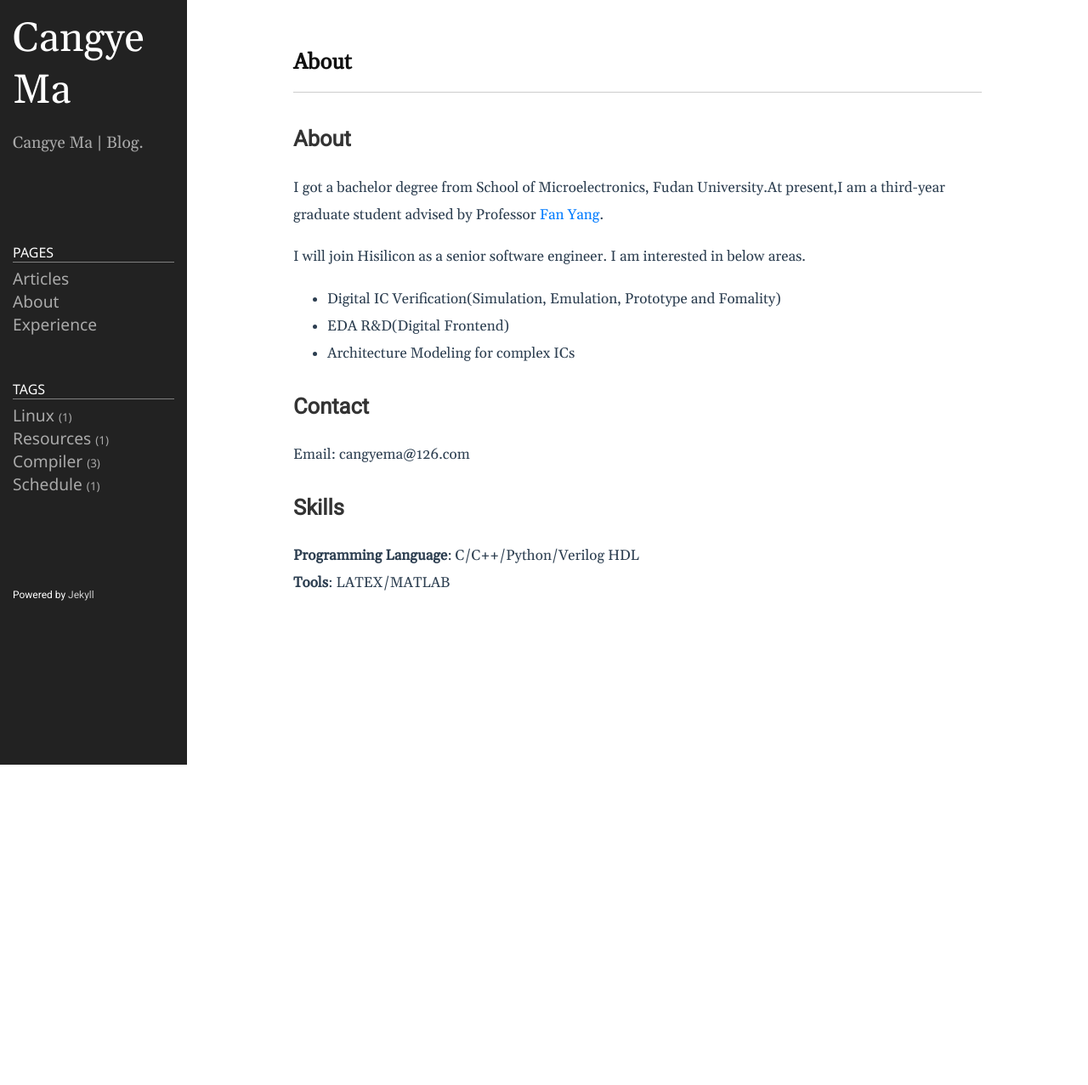
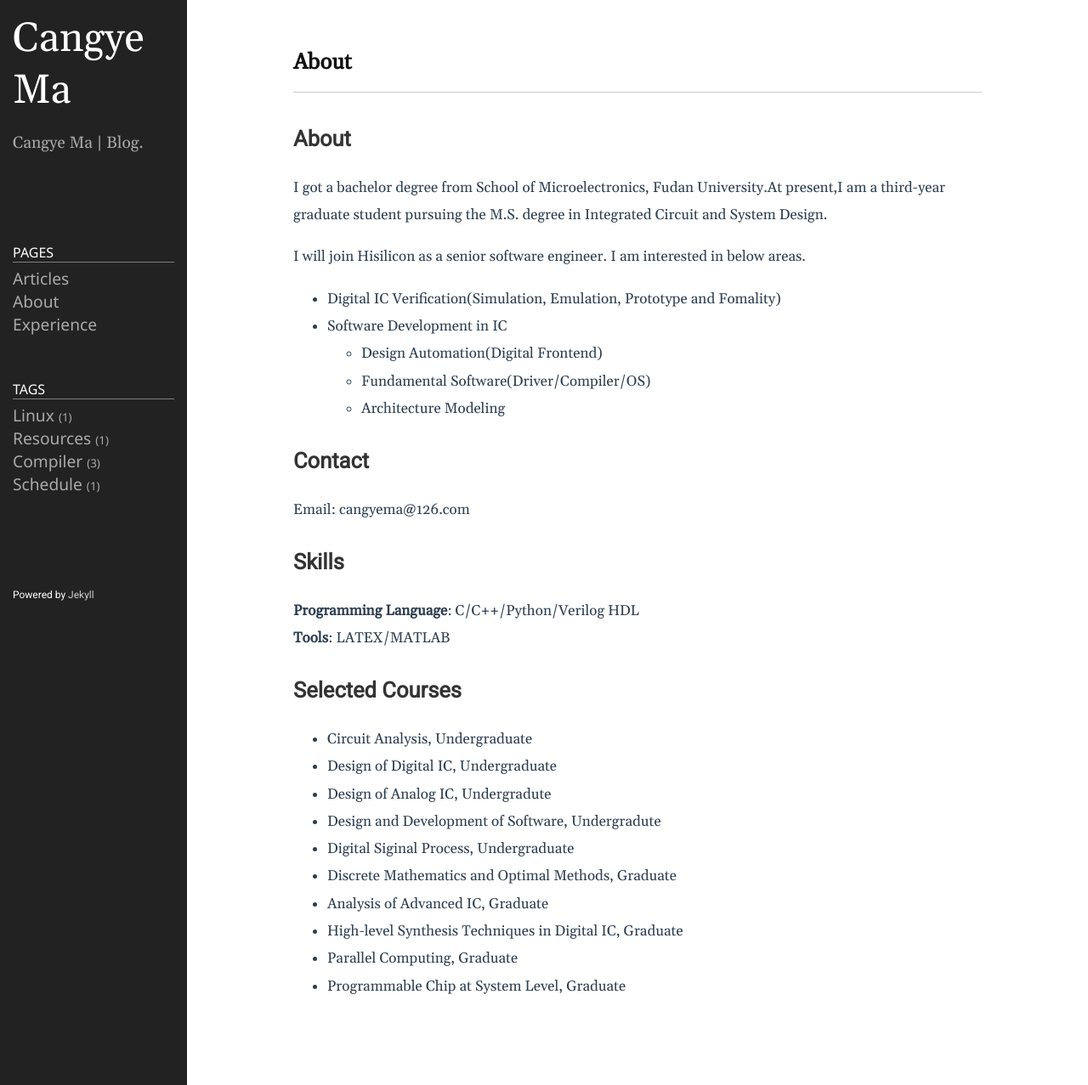
Before and after one commit to cangye-ma/cangye-ma.github.io, a Jekyll site: the page built from about.md, in a window 1280 px wide. Shown: the whole page at 85% size. Built offline with Jekyll 4.4.1, drawn with Linux system fonts in a browser that asks for light colours; before the commit the page ends 900 px from its top, so only the background shows below that.

Commit message:
update self-introduction

```diff
--- a/about.md
+++ b/about.md
@@ -4,12 +4,14 @@ title: About
 permalink: /about/
 ---
 ## About
-I got a bachelor degree from School of Microelectronics, Fudan University.At present,I am a third-year graduate student advised by Professor [Fan Yang](https://sme.fudan.edu.cn/60/64/c31157a352356/page.htm).
+I got a bachelor degree from School of Microelectronics, Fudan University.At present,I am a third-year graduate student pursuing the M.S. degree in Integrated Circuit and System Design.
 
 I will join Hisilicon as a senior software engineer. I am interested in below areas.
 * Digital IC Verification(Simulation, Emulation, Prototype and Fomality)
-* EDA R&D(Digital Frontend)
-* Architecture Modeling for complex ICs
+* Software Development in IC
+   - Design Automation(Digital Frontend)
+   - Fundamental Software(Driver/Compiler/OS)
+   - Architecture Modeling
 
 ## Contact
    Email: cangyema@126.com
@@ -17,3 +19,15 @@ I will join Hisilicon as a senior software engineer. I am interested in below ar
 ## Skills
    **Programming Language**: C/C++/Python/Verilog HDL<br>
    **Tools**: LATEX/MATLAB<br>
+
+## Selected Courses
+* Circuit Analysis, Undergraduate
+* Design of Digital IC, Undergraduate
+* Design of Analog IC, Undergradute
+* Design and Development of Software, Undergradute
+* Digital Siginal Process, Undergraduate
+* Discrete Mathematics and Optimal Methods, Graduate
+* Analysis of Advanced IC, Graduate
+* High-level Synthesis Techniques in Digital IC, Graduate
+* Parallel Computing, Graduate
+* Programmable Chip at System Level, Graduate
```
